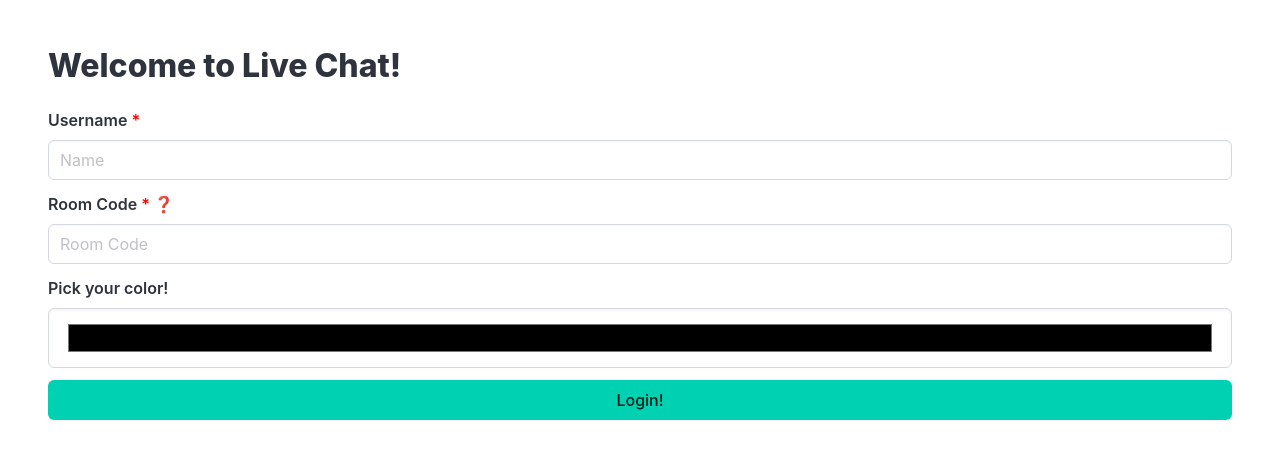
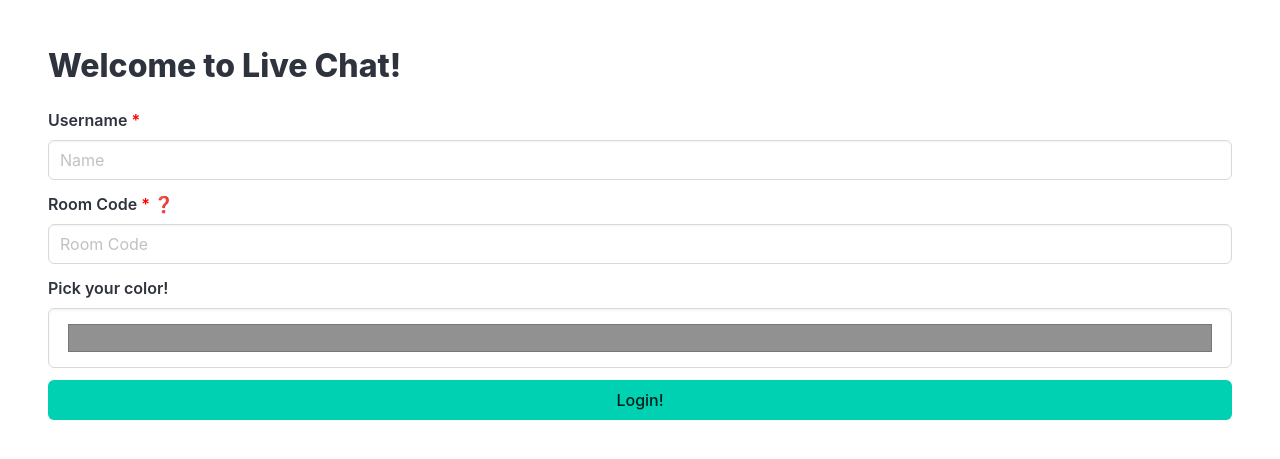
Before and after one commit to IsaiahSama/LiveChat, a FastAPI app: page / in a window 1280 px wide. Shown: the top 459 px of the page. Run offline with FastAPI, Linux system fonts and the light colour scheme; some libraries are stand-ins or nearby versions.

Commit message:
Fixed numerous issues with data transfer

```diff
--- a/LiveChatServer/app.py
+++ b/LiveChatServer/app.py
@@ -58,8 +58,8 @@ async def join(sid, username:str, rcode:str, color:str, *args, **kwargs):
 
     await sm.enter_room(sid, rcode)
     await sm.emit("joinedRoom", data={"rcode": rcode, "members": [(member_name, member_color) for member_name, member_color in current_room["members"].items()]}, to=sid)
-    await sm.emit("updateClientMembers", current_room["members"], room=rcode)
-    await sm.emit('memberJoined', username, room=rcode)
+    await sm.emit("updateClientMembers", list(current_room["members"].keys()), room=rcode)
+    await sm.emit('memberJoined', data={"username":username, "color":color}, room=rcode)
     await sm.emit("notifyRoom", f"{username} has joined the conversation!" ,room=rcode)
 
 @sm.on("updateServerText")
--- a/LiveChatServer/static/scripts/chat.js
+++ b/LiveChatServer/static/scripts/chat.js
@@ -29,12 +29,12 @@ const setupSockets = () => {
     })
 
     socket.on('updateClientMembers', (members) => {
-        document.getElementById('members').innerHTML = Object.keys(members).join(', ');
+        document.getElementById('members').innerHTML = members.join(', ');
     })
 
     socket.on('memberJoined', (member) => {
-        if (member == chatName) return;
-        prepareRoom(member);
+        if (member.username == chatName) return;
+        prepareRoom(member.username, member.color);
     })
 
     socket.on('memberLeft', (member) => {
--- a/LiveChatServer/templates/chat.html
+++ b/LiveChatServer/templates/chat.html
@@ -20,7 +20,7 @@
         <div id="error" class="has-text-danger"></div>
     </div>
 
-    <div id="textGridContainer" class="fixed-grid" style="overflow-y: scroll;">
+    <div id="textGridContainer" class="fixed-grid has-1-cols-mobile" style="overflow-y: scroll;">
         <div class="grid" id="textareas">
 
         </div>
--- a/LiveChatServer/templates/index.html
+++ b/LiveChatServer/templates/index.html
@@ -26,7 +26,7 @@
         <div class="field">
             <div class="control">
                 <label for="color" class="label">Pick your color!</label>
-                <input class="input is-large" id="color" type="color">
+                <input class="input is-large" id="color" type="color" required value="#919191">
             </div>
         </div>
         <div class="control">
```
